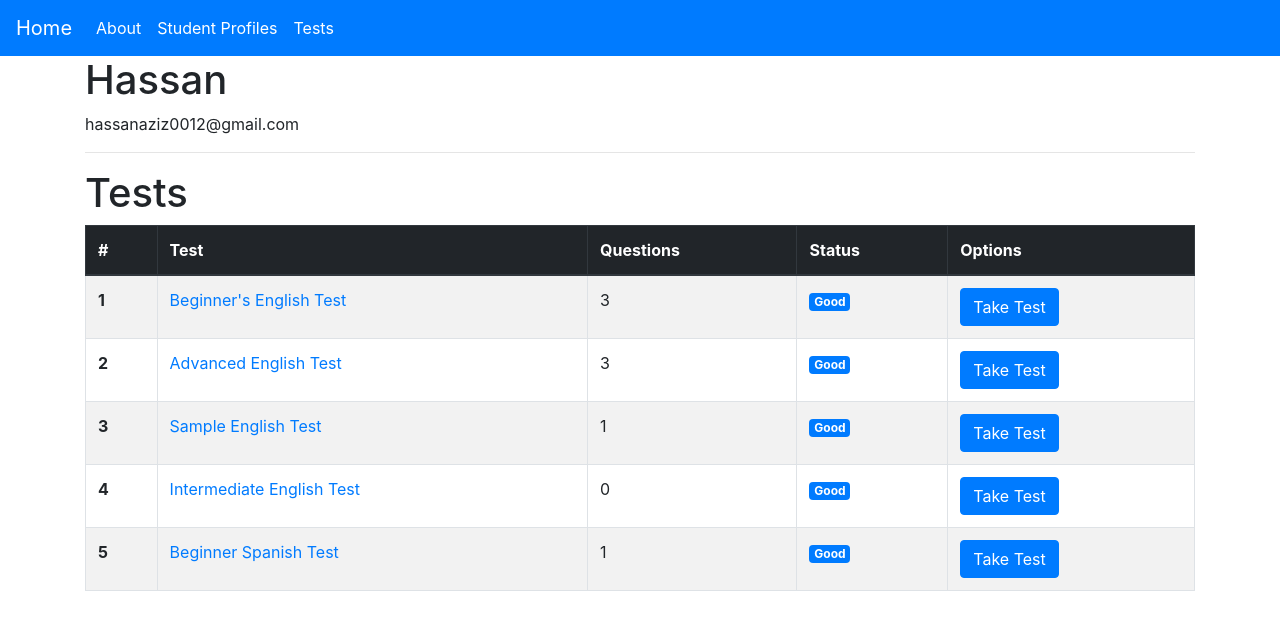
After one commit to hassanaziz0012/lessons-with-a-native, a Django app: a page that uses main/templates/main/profile.html in a window 1280 px wide. The commit adds this page. Shown: the top 630 px of the page. Run offline with Django 3.2, Linux system fonts and the light colour scheme; data comes from the database, SQL or seed files in the repository; both versions use the stored data as it was after the commit; data that the repository does not hold is empty; some libraries are stand-ins or nearby versions.

Commit message:
Profile + Test repeats and statuses + more

```diff
--- a/main/admin.py
+++ b/main/admin.py
@@ -1,5 +1,7 @@
 from django.contrib import admin
-from .models import StudentProfile
+from .models import Question, StudentProfile, Test
 
 # Register your models here.
 admin.site.register(StudentProfile)
+admin.site.register(Test)
+admin.site.register(Question)
--- a/main/models.py
+++ b/main/models.py
@@ -4,6 +4,17 @@ from django.db import models
 from django.db import models
 
 # Create your models here.
+class Test(models.Model):
+    test_name = models.CharField(max_length=100)
+
+    test_status_new = models.ManyToManyField('StudentProfile', related_name='test_status_new')
+    test_status_good = models.ManyToManyField('StudentProfile', related_name='test_status_good')
+
+    test_status_repeat = models.ManyToManyField('StudentProfile', related_name='test_status_repeat')
+    test_repeat_due = models.IntegerField(default=6)
+
+    test_status_due = models.BooleanField(default=False)
+
 class StudentProfile(models.Model):
     username = models.CharField(max_length=100, blank=False)
     email = models.EmailField()
@@ -16,8 +27,6 @@ class StudentProfile(models.Model):
     def __repr__(self) -> str:
         return f'<StudentProfile: {self.username} - {self.email}>'
 
-class Test(models.Model):
-    test_name = models.CharField(max_length=100)
 
 class Question(models.Model):
     test = models.ForeignKey(Test, on_delete=models.CASCADE)
--- a/main/templates/main/manage_profile.html
+++ b/main/templates/main/manage_profile.html
@@ -4,7 +4,7 @@
 <h1>Manage Student Profiles</h1>
 
 <a href="{% url 'create-profile' %}">
-    <button class="btn btn-primary">
+    <button class="btn btn-primary mb-3">
         Create new profile
     </button>
 </a>
@@ -23,7 +23,9 @@
         {% for profile in profiles %}
             <tr>
                 <th scope="row">{{forloop.counter}}</th>
-                <td>{{profile.username}}</td>
+                <td>
+                    <a href="{% url 'profile' profile.username %}">{{profile.username}}</a>
+                </td>
                 <td>{{profile.email}}</td>
                 <td>
                     <a href="{% url 'update-profile' profile.id %}">
--- /dev/null
+++ b/main/templates/main/profile.html
@@ -0,0 +1,54 @@
+{% extends 'main/base.html' %}
+{% load tags %}
+
+{% block content %}
+<h1>{{profile.username}}</h1>
+<p>{{profile.email}}</p>
+<hr>
+
+<h1>Tests</h1>
+<table class="table table-bordered table-striped">
+    <thead class="thead-dark">
+        <tr>
+            <th scope="col">#</th>
+            <th scope="col">Test</th>
+            <th scope="col">Questions</th>
+            <th scope="col">Status</th>
+            <th scope="col">Options</th>
+        </tr>
+    </thead>
+    <tbody>
+        {% for test in tests %}
+            <tr>
+                <th scope="row">{{forloop.counter}}</th>
+                <td>
+                    <a href="{% url 'test' test.id %}">
+                        {{test.test_name}}
+                    </a>
+                </td>
+                <td>{%filter_questions_per_test questions test.id%}</td>
+                <td>
+                    {% if profile in test.test_status_new.all %}
+                        <span class="badge badge-success">New</span>
+                    {% elif profile in test.test_status_good.all %}
+                        <span class="badge badge-primary">Good</span>
+                    {% elif profile in test.test_status_repeat.all %}
+                        <span class="badge badge-danger">Repeat</span>
+                        <span class="badge badge-info">Due in {{test.test_repeat_due}} lessons</span>
+                    {% elif test.test_status_due %}
+                        <span class="badge badge-success">Due</span>
+                    {% else %}
+                        <span class="badge badge-secondary">Status Unknown</span>
+                    {% endif %}
+                </td>
+                <td>
+                    <a href="{% url 'take-test' test_id=test.id profile_id=profile.id %}">
+                        <button class="btn btn-primary">Take Test</button>
+                    </a>
+                </td>
+            </tr>
+        {%endfor%}
+    </tbody>
+</table>
+
+{% endblock content %}
--- /dev/null
+++ b/main/templates/main/test_score_good.html
@@ -0,0 +1,6 @@
+{% extends 'main/base.html' %}
+
+{% block content %}
+<h1>Test Score Good</h1>
+
+{% endblock content %}
--- /dev/null
+++ b/main/templates/main/test_score_needs_work.html
@@ -0,0 +1,6 @@
+{% extends 'main/base.html' %}
+
+{% block content %}
+<h1>Test Score Needs Work</h1>
+
+{% endblock content %}
--- a/main/urls.py
+++ b/main/urls.py
@@ -7,16 +7,21 @@ urlpatterns = [
 
     path('create-profile/', views.create_profile, name='create-profile'),
     path('manage-profile/', views.manage_profile, name='manage-profile'),
+    path('profile/<str:profile_username>', views.profile, name='profile'),
     path('update-profile/<int:profile_id>', views.update_profile, name='update-profile'),
     path('delete-profile/<int:profile_id>', views.delete_profile, name='delete-profile'),
 
     path('tests/', views.tests, name='tests'),
+    path('tests/take/<int:test_id>/profile/<int:profile_id>', views.take_test, name='take-test'),
     path('tests/create-test/', views.create_test, name='create-test'),
     path('tests/update-test/<int:test_id>', views.update_test, name='update-test'),
     path('tests/delete-test/<int:test_id>', views.delete_test, name='delete-test'),
     path('tests/<int:test_id>/', views.test, name='test'),
 
     path('tests/<int:test_id>/question/<int:question_id>/update', views.update_question, name='update-question'),
-    path('tests/<int:test_id>/question/<int:question_id>/delete', views.delete_question, name='delete-question')
+    path('tests/<int:test_id>/question/<int:question_id>/delete', views.delete_question, name='delete-question'),
+
+    path('tests/take/<int:test_id>/profile/<int:profile_id>/results/good', views.test_score_good, name='test-score-good'),
+    path('tests/take/<int:test_id>/profile/<int:profile_id>/results/needs-work', views.test_score_needs_work, name='test-score-needs-work'),
 
 ]
--- a/main/views.py
+++ b/main/views.py
@@ -7,6 +7,11 @@ from django.contrib import messages
 from .forms import (AddQuestionForm, StudentProfileForm, UpdateStudentProfileForm, CreateTestForm,
     UpdateTestForm, UpdateQuestionForm)
 from .models import StudentProfile, Test, Question
+
+
+def write_to_file(content):
+    with open('sample_log.txt', 'a') as file:
+        file.write(content)
 
 
 # Create your views here.
@@ -24,13 +29,24 @@ def about(request):
 
 def create_profile(request):
     '''Create a Student Profile.'''
+    tests = Test.objects.all()
     if request.method == 'POST':
         form = StudentProfileForm(request.POST)
         if form.is_valid():
-            form.save()
+            form.save(commit=False)
+
             username = form.cleaned_data['username']
-            messages.success(request, f'A new student profile was created for {username}.', extra_tags='alert alert success')
-            return redirect('home')
+            email = form.cleaned_data['email']
+
+            profile = StudentProfile.objects.create(username=username, email=email)
+            profile.save()
+
+            for test in tests:
+                test.test_status_new.add(profile)
+                test.save()
+
+            messages.success(request, f'A new student profile was created for {username}.', extra_tags='alert alert-success')
+            return redirect('manage-profile')
     else:
         form = StudentProfileForm()
 
@@ -82,13 +98,22 @@ def delete_profile(request, profile_id):
 def tests(request):
     tests = Test.objects.all()
     questions = Question.objects.all()
+    profiles = StudentProfile.objects.all()
 
     if request.method == 'POST':
         c_form = CreateTestForm(request.POST)
         u_form = UpdateTestForm(request.POST)
 
         if c_form.is_valid():
-            c_form.save()
+            c_form.save(commit=False)
+            test = Test(test_name = c_form.cleaned_data['test_name'])
+            test.save()
+
+            for profile in profiles:
+                profile.test_status_new.add(test)
+                profile.save()
+
+
             messages.success(request, 'This test has been created.', extra_tags='alert alert-primary')
 
             return redirect('tests')
@@ -196,3 +221,91 @@ def delete_question(request, test_id, question_id):
 
     messages.success(request, 'That question was deleted!', extra_tags='alert alert-success')
     return redirect('test', test_id)
+
+def take_test(request, test_id, profile_id):
+    test = Test.objects.filter(pk=test_id).first()
+    questions = Question.objects.filter(test=test)
+
+    profile = StudentProfile.objects.filter(pk=profile_id).first()
+
+    context = {
+        'title': str(test.test_name) + ' - Test',
+        'test': test,
+        'questions': questions,
+        'profile': profile,
+    }
+    return render(request, 'main/take_test.html', context=context)
+
+def profile(request, profile_username):
+    profile = StudentProfile.objects.filter(username=profile_username).first()
+
+    tests = Test.objects.all()
+    questions = Question.objects.all()
+
+    context = {
+        'title': profile.username + ' - Profile',
+        'profile': profile,
+        'tests': tests,
+        'questions': questions,
+    }
+    return render(request, 'main/profile.html', context=context)
+
+def test_score_good(request, test_id, profile_id):
+    test = Test.objects.filter(pk=test_id).first()
+    profile = StudentProfile.objects.filter(pk=profile_id).first()
+
+    test.test_status_good.add(profile) # Set the test to status(Good) for this profile.
+
+    # Remove this test's New and Repeat statuses for this profile.
+    test.test_status_new.remove(profile)
+    test.test_status_repeat.remove(profile)
+
+    test.save() # Save changes.
+
+    # Schedule the tests that are currently on repeat.
+    for test in Test.objects.all():
+        if profile in test.test_status_repeat.all():
+            test.test_repeat_due -= 1
+            test.save()
+            if test.test_repeat_due == 0:
+                test.test_status_due = True
+                test.test_repeat_due = 6
+                test.test_status_repeat.remove(profile)
+                test.save()
+
+
+    context = {
+        'title': 'Test rating - ' + test.test_name,
+        'test': test,
+    }
+    return render(request, 'main/test_score_good.html', context=context)
+
+def test_score_needs_work(request, test_id, profile_id):
+    test = Test.objects.filter(pk=test_id).first()
+    profile = StudentProfile.objects.filter(pk=profile_id).first()
+
+    test.test_status_repeat.add(profile) # Set the test to status(Good) for this profile.
+    test.test_repeat_due = 6
+
+    # Remove this test's New and Repeat statuses for this profile.
+    test.test_status_new.remove(profile)
+    test.test_status_good.remove(profile)
+
+    test.save() # Save changes.
+
+    # Schedule the tests that are currently on repeat.
+    for test in Test.objects.all():
+        if profile in test.test_status_repeat.all():
+            test.test_repeat_due -= 1
+            test.save()
+            if test.test_repeat_due == 0:
+                test.test_status_due = True
+                test.test_repeat_due = 6
+                test.test_status_repeat.remove(profile)
+                test.save()
+
+    context = {
+        'title': 'Test rating - ' + test.test_name,
+        'test': test,
+    }
+    return render(request, 'main/test_score_needs_work.html', context=context)
--- /dev/null
+++ b/sample_log.txt
@@ -0,0 +1 @@
+115050454-13
```
Also changed, not shown: main/templates/main/take_test.html (added, +41 -0 lines), db.sqlite3, main/migrations/0002_auto_20210122_2245.py (added), main/migrations/0003_auto_20210122_2313.py (added), main/migrations/0004_auto_20210122_2316.py (added), main/migrations/0005_auto_20210122_2320.py (added), main/migrations/0006_test_test_repeat_due.py (added), main/migrations/0007_test_test_status_due.py (added).
